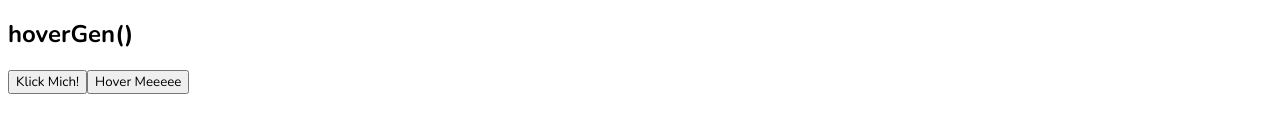
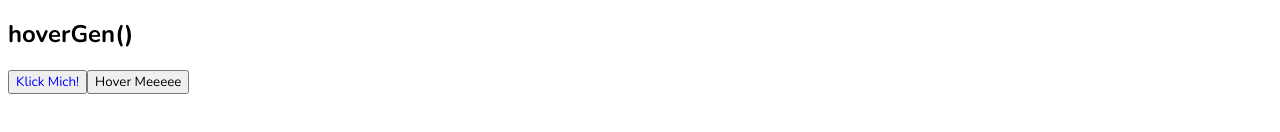
Before and after one commit to ChristopherBraun196/product-list, an Angular app in the folder product-list/: page / in a window 1280 px wide. Shown: the part 506-638 px from the top of the page. Built offline with nearby package versions, Linux system fonts and the light colour scheme.

Commit message:
Propertybinding []

```diff
--- a/product-list/src/app/app.html
+++ b/product-list/src/app/app.html
@@ -5,7 +5,7 @@
 <h1>{{our_text}} </h1>
 <h2>{{our_hover}}</h2>
 
-<button (click)="textGen()">Klick Mich!</button>
+<button [style.color]="getBtnColor()" [disabled]="isDisabled" (click)="textGen()">Klick Mich!</button>
 
 <button (mouseover)="hoverGen()">Hover Meeeee</button>
 
--- a/product-list/src/app/app.ts
+++ b/product-list/src/app/app.ts
@@ -20,9 +20,16 @@ export class App {
 
   textGen(){
     this.our_text = "banana Love!!!!!"
+    this.isDisabled = true
   }
 
   hoverGen(){
     this.our_hover = "banana Love hover!!!!!"
   }
+
+  isDisabled = false;
+
+  getBtnColor(){
+    return 'blue'
+  }
 }
--- a/product-list/src/index.html
+++ b/product-list/src/index.html
@@ -1,5 +1,5 @@
 <!doctype html>
-<html lang="en">
+<html lang="de">
 <head>
   <meta charset="utf-8">
   <title>ProductList</title>
```
